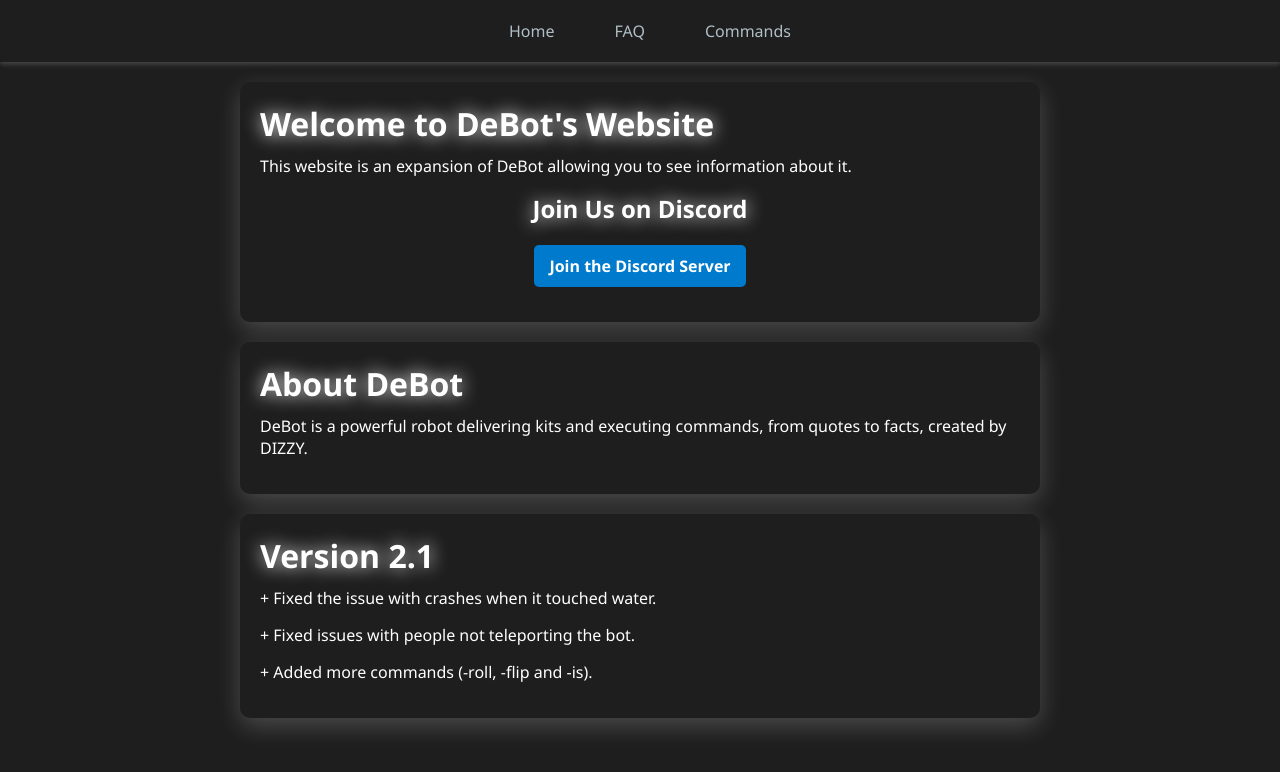
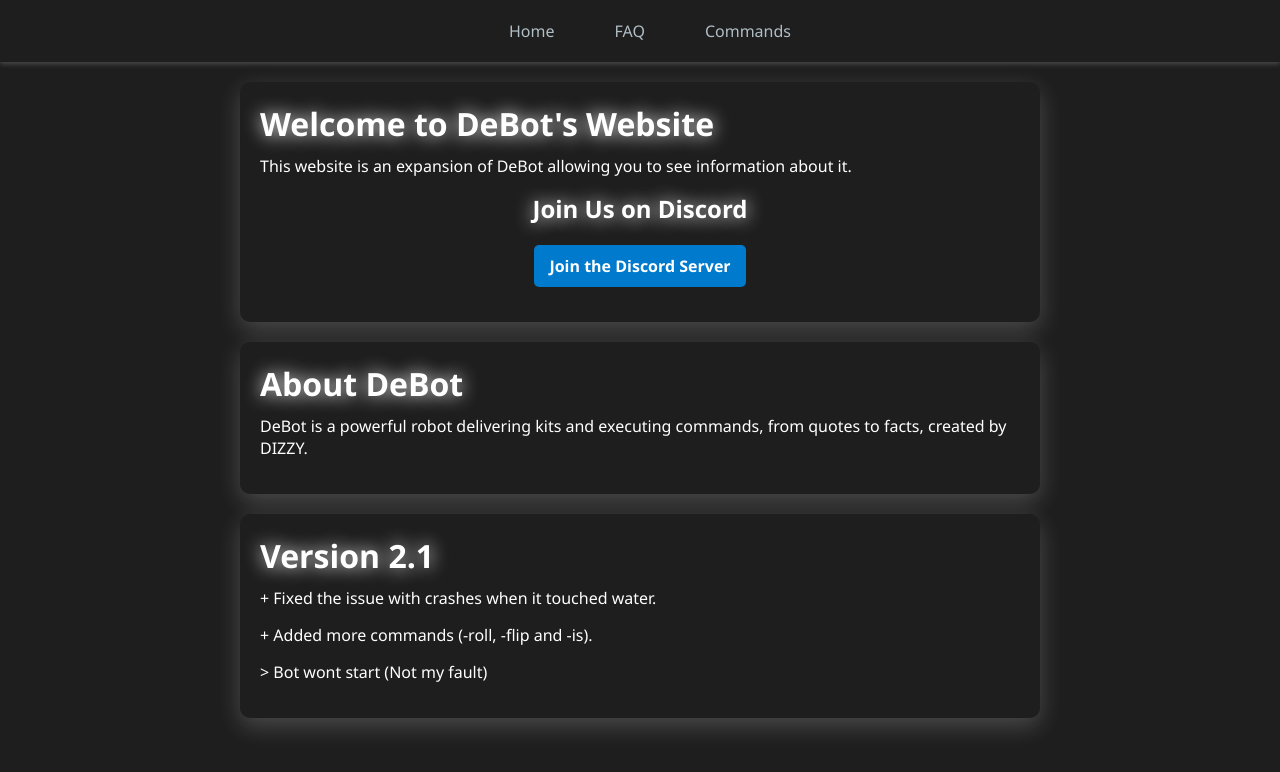
Before and after one commit to De8B8T/De8B8T.github.io, a plain HTML site: page index.html in a window 1280 px wide. Drawn offline with Linux system fonts and the light colour scheme.

Commit message:
Update index.html

```diff
--- a/index.html
+++ b/index.html
@@ -31,8 +31,8 @@
   <div class="container">
     <h1>Version 2.1</h1>
     <p>+ Fixed the issue with crashes when it touched water.</p>
-    <p>+ Fixed issues with people not teleporting the bot.</p>
     <p>+ Added more commands (-roll, -flip and -is).</p>
+    <p>> Bot wont start (Not my fault)</p>
   </div>
 
   <script src="script.js"></script>
```
